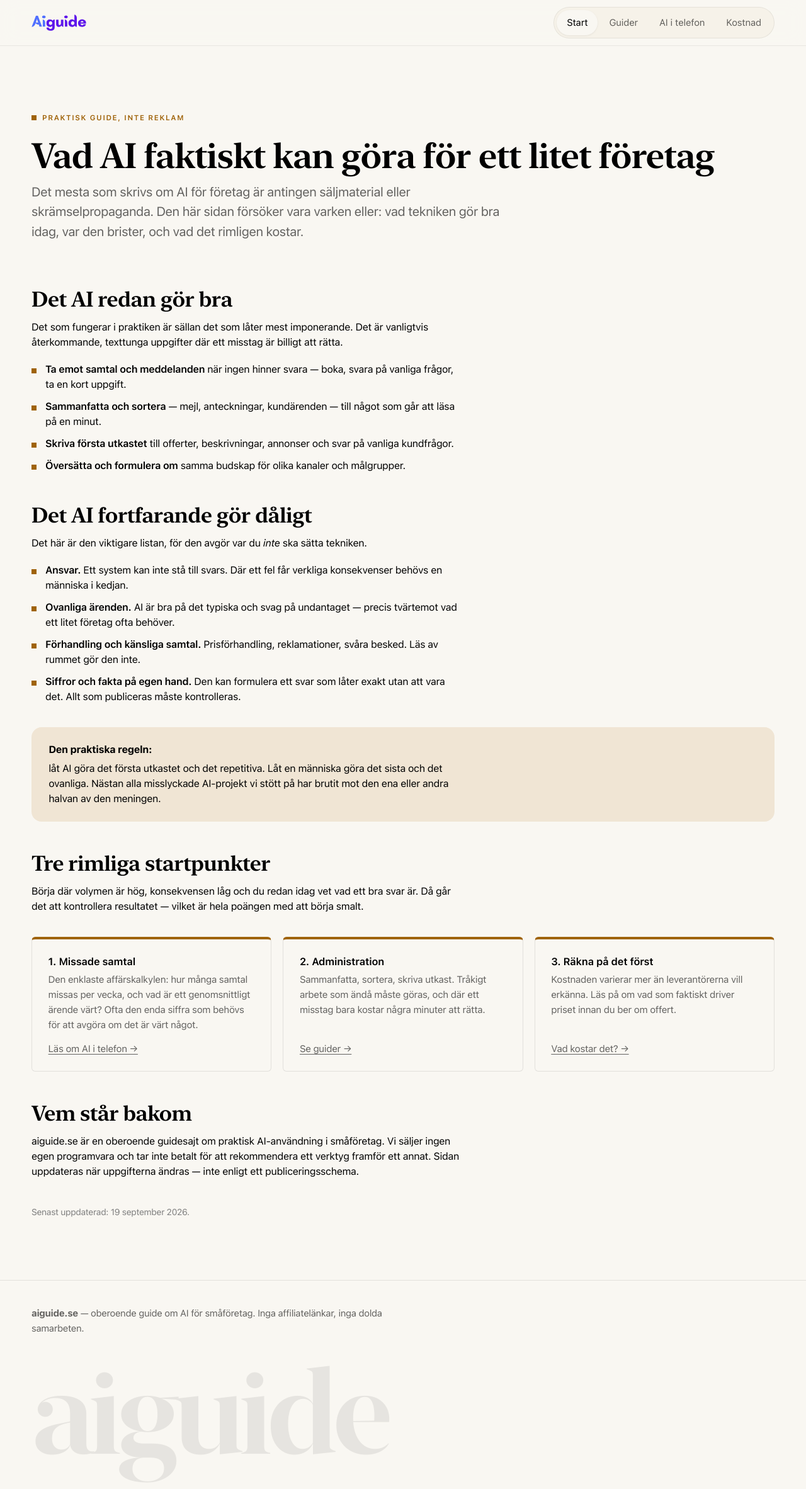
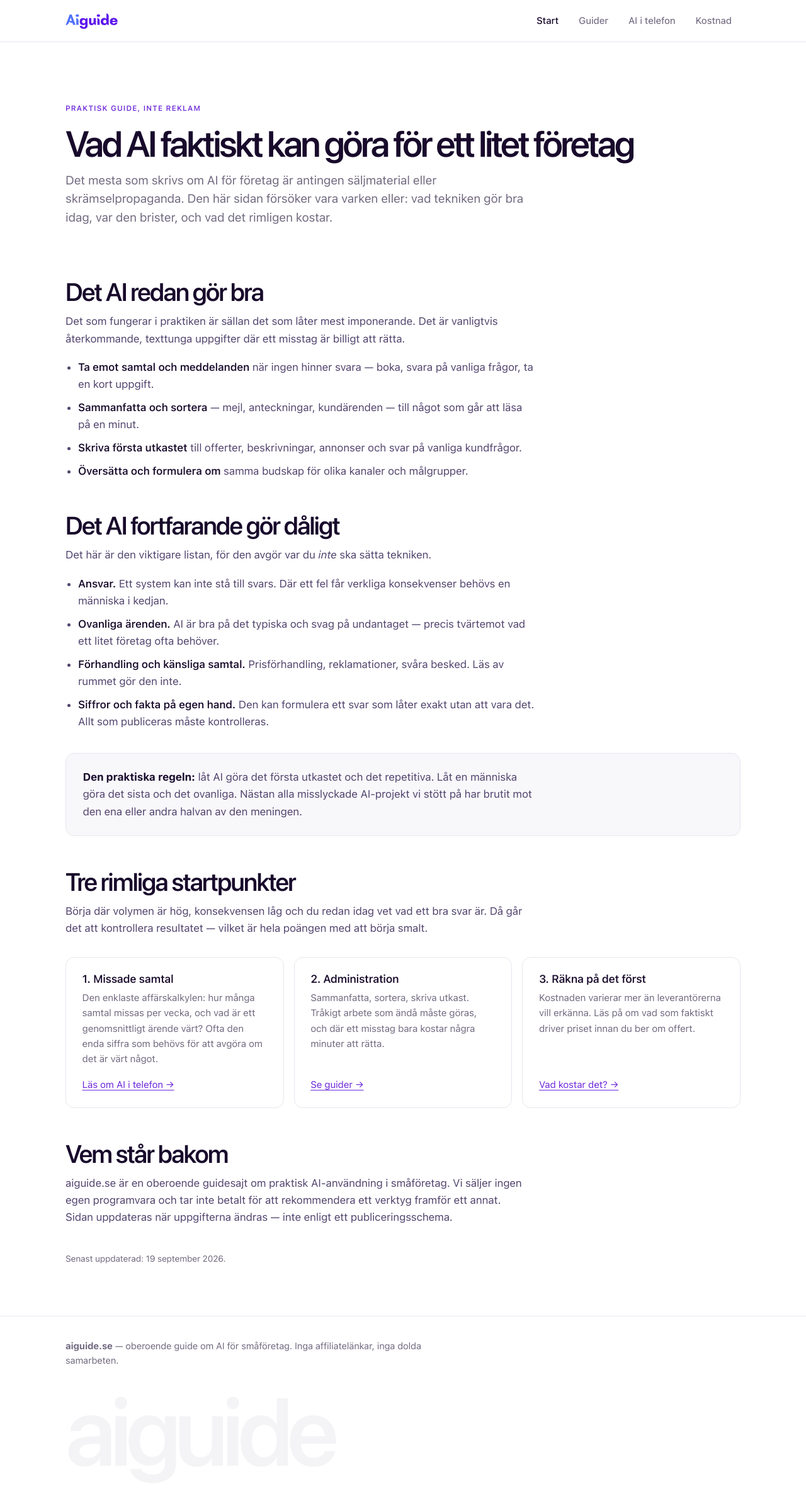
Before and after one commit to Mrproxygt/aiguide, a plain HTML site: page index.html in a window 1280 px wide. Shown: the whole page at 63% size. Drawn offline with Linux system fonts and the light colour scheme.

Commit message:
Byt till Menodi V1:s riktiga tokens — bort med cream/mustard
Förra passet byggde på "warm editorial" (cream #f9f7f2, mustard, serif-rubriker,
pill-nav, arrow-chips, fyrkantiga markörer). Det systemet kom från en orelaterad
design-skill (altana.ai/ventriloc.ca), inte från menodi.se.

V1:s faktiska värden, lästa ur Menodi/scripts/site_skin.py + renderad startsida:
  vit sida, --v1-action #6D28D9 (hover #5820b2), --amber #9D5CFF som liten accent,
  --ink #180A2B, --ink-soft #52456E, --v1-muted #726a80, --v1-line #e9e5ee,
  --v1-soft #f8f7fa, radie 8px knapp / 14px kort.
  Rubriker = SF Pro (sans) vikt ~550-560 med tight tracking — INTE serif.

Logotypens violett (#5e17eb) ligger nu i samma familj som #6D28D9.
Per-sektion-accenter borttagna; en åtgärdsfärg.

Co-Authored-By: Claude Code <noreply@anthropic.com>

```diff
--- a/assets/style.css
+++ b/assets/style.css
@@ -1,52 +1,38 @@
-/* aiguide.se — warm-editorial system (Menodi design language).
-   Cream "horchata" canvas, one accent per section, serif display (New York) + sans body (SF Pro),
-   10px control radius, arrow-chip CTAs, stat cards with a 4px accent top-border, 8px square
-   markers, giant footer wordmark. */
+/* aiguide.se — built on Menodi V1's actual tokens, read out of the shipping site
+   (Menodi/scripts/site_skin.py + the rendered homepage), not from a style guide.
+
+   V1 is: white page, one purple action colour, SF Pro headings at weight ~550 with
+   tight negative tracking (sans — NOT serif), solid 8px buttons, 14px cards, cool
+   greys. An earlier pass here used a cream/mustard "warm editorial" system borrowed
+   from an unrelated design skill; that was the wrong system and has been replaced. */
 
 :root {
-  /* canvas & ink — never pure white */
-  --paper: #f9f7f2;
-  --paper-alt: #f6f2e9;
-  --paper-mid: #dfdcd4;
-  --paper-deep: #f0e5d4;
-  --ink: #000;
-  --ink-soft: #1a1a1a;
-  --ink-60: rgba(0, 0, 0, .6);
-  --gray: #7f7f7f;
+  /* surfaces */
+  --bg: #fff;
+  --soft: #f8f7fa;              /* --v1-soft  */
+  --tint: #f2eef8;              /* inner-page lavender */
+  --ink: #180A2B;
+  --ink-soft: #52456E;
+  --muted: #726a80;             /* --v1-muted */
 
-  /* accent family — ONE per section */
-  --mustard: #9f6309;
-  --poppy: #f23c00;
-  --green: #007c4c;
-  --sky: #006ed1;
-  --blue: #273da6;
-  --violet: #9b317b;
+  /* one action colour */
+  --action: #6D28D9;            /* --v1-action */
+  --action-hover: #5820b2;
+  --amber: #9D5CFF;             /* brighter accent, small marks only */
+
+  /* lines */
+  --line: #e9e5ee;              /* --v1-line */
+  --line-strong: #dcd6e5;
+  --border: rgba(24, 10, 43, .09);
 
   /* geometry */
-  --radius-control: 10px;
-  --radius-card: 16px;
-  --radius-panel: 6px;
+  --radius-btn: 8px;
+  --radius-card: 14px;
+  --shadow: 0 3px 10px #28104c12;
 
-  /* layout */
-  --container-max: 1240px;
-  --container-pad: 30px;
-  --section-pad: 96px;
+  --wrap: 1120px;
   --measure: 68ch;
-
-  /* motion */
-  --ease-delight: cubic-bezier(.19, 1, .22, 1);
-
-  /* current section accent — overridden per page */
-  --accent: var(--mustard);
 }
-
-/* per-section accents */
-.accent-mustard { --accent: var(--mustard); }
-.accent-poppy   { --accent: var(--poppy); }
-.accent-green   { --accent: var(--green); }
-.accent-sky     { --accent: var(--sky); }
-.accent-blue    { --accent: var(--blue); }
-.accent-violet  { --accent: var(--violet); }
 
 * { box-sizing: border-box; }
 
@@ -54,185 +40,168 @@ html { -webkit-text-size-adjust: 100%; }
 
 body {
   margin: 0;
-  background: var(--paper);
-  color: var(--ink);
+  background: var(--bg);
+  color: var(--ink-soft);
   font-family: var(--sans);
-  font-size: 1rem;
-  letter-spacing: -0.36px;
-  line-height: 150%;
+  font-size: 17px;
+  line-height: 1.6;
+  letter-spacing: -0.011em;
   -webkit-font-smoothing: antialiased;
 }
 
+/* V1 headings: sans, heavy-ish, tightly tracked. */
 h1, h2, h3 {
-  font-family: var(--serif);
-  font-weight: 600;
-  line-height: 1.12;
-  letter-spacing: -0.02em;
-  margin: 0 0 .6rem;
+  font-family: var(--sans);
+  color: var(--ink);
+  line-height: 1.075;
+  margin: 0 0 .7rem;
+  text-wrap: balance;
 }
-
-h1 { font-size: clamp(2.1rem, 5.2vw, 3.5rem); }
-h2 { font-size: clamp(1.5rem, 3vw, 2.1rem); margin: 3rem 0 .85rem; }
-h3 { font-size: 1.15rem; margin: 0 0 .5rem; }
+h1 { font-size: clamp(2.35rem, 5.3vw, 3.6rem); font-weight: 560; letter-spacing: -.055em; }
+h2 { font-size: clamp(1.7rem, 3.2vw, 2.5rem); font-weight: 550; letter-spacing: -.04em; margin-top: 3.25rem; }
+h3 { font-size: 1.1rem; font-weight: 550; letter-spacing: -.02em; }
 
 p, li { max-width: var(--measure); }
 p { margin: 0 0 1.15rem; }
 
-a { color: inherit; text-underline-offset: 3px; }
-a:hover { color: var(--accent); }
+a { color: var(--action); text-underline-offset: 3px; }
+a:hover { color: var(--action-hover); }
 
-.wrap { max-width: var(--container-max); margin: 0 auto; padding: 0 var(--container-pad); }
+.wrap { max-width: var(--wrap); margin: 0 auto; padding: 0 24px; }
 
 .skip { position: absolute; left: -9999px; }
 .skip:focus {
-  left: 16px; top: 16px; background: var(--ink); color: var(--paper);
-  padding: 12px 16px; border-radius: var(--radius-control); z-index: 100;
+  left: 16px; top: 16px; background: var(--action); color: #fff;
+  padding: 12px 16px; border-radius: var(--radius-btn); z-index: 100;
 }
 
-/* ---------- header: pill nav ---------- */
+/* ---------- header ---------- */
 .site-head {
   position: sticky; top: 0; z-index: 20;
-  background: rgba(249, 247, 242, .88);
-  backdrop-filter: saturate(140%) blur(14px);
-  border-bottom: 1px solid rgba(0, 0, 0, .07);
+  background: rgba(255, 255, 255, .85);
+  backdrop-filter: saturate(180%) blur(12px);
+  border-bottom: 1px solid var(--line);
 }
 .site-head .wrap {
   display: flex; align-items: center; justify-content: space-between;
-  gap: 20px; min-height: 72px;
+  gap: 24px; min-height: 66px;
 }
 .brand { display: flex; align-items: center; text-decoration: none; }
-.brand img { display: block; height: 26px; width: auto; }
+.brand img { display: block; height: 25px; width: auto; }
 
-.site-nav {
-  display: flex; gap: 2px; align-items: center;
-  background: var(--paper-alt);
-  border: 1px solid rgba(0, 0, 0, .07);
-  border-radius: 999px;
-  padding: 4px;
-}
+.site-nav { display: flex; gap: 4px; align-items: center; }
 .site-nav a {
-  text-decoration: none; color: var(--ink-60);
-  font-size: .93rem; letter-spacing: -0.2px;
-  padding: 8px 16px; border-radius: 999px;
-  transition: background .25s var(--ease-delight), color .25s var(--ease-delight);
+  text-decoration: none; color: var(--muted);
+  font-size: .94rem; font-weight: 450; letter-spacing: -.01em;
+  padding: 7px 14px; border-radius: var(--radius-btn);
+  transition: color .18s, background .18s;
   white-space: nowrap;
 }
-.site-nav a:hover { color: var(--ink); }
-.site-nav a[aria-current="page"] { background: var(--paper); color: var(--ink); box-shadow: 0 1px 3px rgba(0,0,0,.07); }
+.site-nav a:hover { color: var(--ink); background: var(--soft); }
+.site-nav a[aria-current="page"] { color: var(--ink); font-weight: 500; }
 
 /* ---------- hero ---------- */
-.hero { padding: clamp(52px, 8vw, 104px) 0 8px; }
+.hero { padding: clamp(56px, 8vw, 96px) 0 12px; }
 .eyebrow {
-  display: flex; align-items: center; gap: 9px;
-  text-transform: uppercase; letter-spacing: .14em;
-  font-size: .72rem; font-weight: 600; color: var(--accent);
-  margin: 0 0 1.1rem;
-}
-.eyebrow::before {                    /* 8px square marker */
-  content: ""; width: 8px; height: 8px; background: var(--accent);
-  flex: none;
+  text-transform: uppercase; letter-spacing: .1em;
+  font-size: .73rem; font-weight: 550; color: var(--action);
+  margin: 0 0 1.05rem;
 }
 .lede {
-  font-size: clamp(1.08rem, 1.6vw, 1.28rem);
-  color: var(--ink-60); max-width: 60ch; line-height: 152%;
+  font-size: clamp(1.06rem, 1.5vw, 1.22rem);
+  color: var(--muted); max-width: 62ch; line-height: 1.55;
 }
 
-/* ---------- stat cards: 4px accent top-border ---------- */
+/* ---------- buttons (V1 .v1-button) ---------- */
+.btn {
+  display: inline-flex; align-items: center; justify-content: center;
+  gap: 12px; min-height: 46px; padding: 0 22px;
+  background: var(--action); color: #fff;
+  border: 1px solid var(--action); border-radius: var(--radius-btn);
+  font: 500 15px/1.2 var(--sans); text-decoration: none;
+  white-space: nowrap; transition: background .18s, box-shadow .18s;
+}
+.btn:hover { background: var(--action-hover); border-color: var(--action-hover); color: #fff; box-shadow: var(--shadow); }
+
+/* inline text CTA */
+.link-cta {
+  display: inline-flex; align-items: center; gap: 7px;
+  font-weight: 550; font-size: .95rem; text-decoration: none;
+  color: var(--action); white-space: nowrap;
+}
+.link-cta:hover { color: var(--action-hover); }
+.link-cta::after { content: "\2192"; transition: transform .18s; }
+.link-cta:hover::after { transform: translateX(3px); }
+
+/* ---------- cards ---------- */
 .grid {
-  display: grid; gap: 18px;
+  display: grid; gap: 16px;
   grid-template-columns: repeat(auto-fit, minmax(268px, 1fr));
-  margin: 2.25rem 0 3rem;
+  margin: 2rem 0 2.75rem;
 }
 .card {
-  position: relative;
-  display: flex;
-  flex-direction: column;      /* so the CTA can sit on the card floor, aligned across the row */
-  background: var(--paper);
-  border: 1px solid rgba(0, 0, 0, .09);
-  border-top: 4px solid var(--accent);
-  border-radius: var(--radius-panel);
-  padding: 1.6rem 1.6rem 1.4rem;
-  transition: transform .35s var(--ease-delight), box-shadow .35s var(--ease-delight);
+  display: flex; flex-direction: column;
+  background: var(--bg);
+  border: 1px solid var(--line);
+  border-radius: var(--radius-card);
+  padding: 1.55rem 1.6rem 1.5rem;
+  transition: border-color .18s, box-shadow .18s;
 }
+.card:hover { border-color: var(--line-strong); box-shadow: var(--shadow); }
+.card h3 { margin-bottom: .5rem; }
+.card p { color: var(--muted); font-size: .95rem; margin: 0 0 1rem; }
 .card > p:last-child { margin-top: auto; margin-bottom: 0; }
-.card:hover { transform: translateY(-3px); box-shadow: 0 10px 28px rgba(0, 0, 0, .07); }
-.card h3 { font-family: var(--sans); font-size: 1.02rem; font-weight: 600; letter-spacing: -0.2px; }
-.card p { color: var(--ink-60); font-size: .95rem; margin: 0 0 .9rem; }
-
-/* ---------- arrow-chip CTA ---------- */
-.chip {
-  display: inline-flex; align-items: center; gap: 8px;
-  border: 1px solid rgba(0, 0, 0, .16);
-  border-radius: var(--radius-control);
-  padding: 9px 14px;
-  font-size: .92rem; font-weight: 500; letter-spacing: -0.2px;
-  text-decoration: none; color: var(--ink);
-  background: transparent;
-  white-space: nowrap;         /* keep the arrow attached to its label */
-  transition: background .25s var(--ease-delight), border-color .25s var(--ease-delight), gap .25s var(--ease-delight);
-}
-.chip:hover { background: var(--accent); border-color: var(--accent); color: var(--paper); gap: 12px; }
-.chip::after { content: "\2192"; font-size: .95em; line-height: 1; }
-
-.card .chip { border: none; padding: 0; color: var(--accent); font-weight: 600; }
-.card .chip:hover { background: transparent; color: var(--ink); }
 
 /* ---------- callout ---------- */
 .note {
-  background: var(--paper-deep);
+  background: var(--soft);
+  border: 1px solid var(--line);
   border-radius: var(--radius-card);
-  padding: 1.5rem 1.7rem;
+  padding: 1.5rem 1.65rem;
   margin: 2.25rem 0;
 }
 .note p:last-child { margin-bottom: 0; }
-.note strong { display: block; margin-bottom: .35rem; }
+.note strong { color: var(--ink); }
 
-/* ---------- lists w/ square markers ---------- */
-ul.plain { list-style: none; padding-left: 0; }
-ul.plain > li { position: relative; padding-left: 22px; margin-bottom: .7rem; }
-ul.plain > li::before {
-  content: ""; position: absolute; left: 0; top: .62em;
-  width: 8px; height: 8px; background: var(--accent);
-}
-ol { padding-left: 1.3rem; }
+/* ---------- lists ---------- */
+ul, ol { padding-left: 1.25rem; }
 li { margin-bottom: .6rem; }
-li strong { font-weight: 600; }
+li strong { color: var(--ink); font-weight: 550; }
 
 /* ---------- table ---------- */
-.table-scroll { overflow-x: auto; margin: 1.75rem 0 2.5rem; }
+.table-scroll { overflow-x: auto; margin: 1.75rem 0 2.5rem; border: 1px solid var(--line); border-radius: var(--radius-card); }
 table { border-collapse: collapse; width: 100%; min-width: 480px; font-size: .95rem; }
-th, td { text-align: left; padding: .85rem 1rem; border-bottom: 1px solid rgba(0,0,0,.09); vertical-align: top; }
+th, td { text-align: left; padding: .85rem 1.05rem; border-bottom: 1px solid var(--line); vertical-align: top; }
 th {
-  font-size: .72rem; text-transform: uppercase; letter-spacing: .1em;
-  color: var(--ink-60); font-weight: 600; border-bottom-color: rgba(0,0,0,.16);
+  font-size: .72rem; text-transform: uppercase; letter-spacing: .08em;
+  color: var(--muted); font-weight: 550; background: var(--soft);
 }
-tbody tr:hover { background: var(--paper-alt); }
+tbody tr:last-child td { border-bottom: 0; }
 
-/* ---------- footer: giant wordmark ---------- */
+/* ---------- footer ---------- */
 .site-foot {
-  border-top: 1px solid rgba(0, 0, 0, .09);
-  margin-top: var(--section-pad);
-  padding: 2.5rem 0 1.5rem;
-  color: var(--ink-60); font-size: .93rem;
+  border-top: 1px solid var(--line);
+  margin-top: 5rem; padding: 2.25rem 0 1.25rem;
+  color: var(--muted); font-size: .92rem;
 }
-.site-foot a { color: var(--ink-60); }
+.site-foot a { color: var(--muted); }
 .foot-mark {
-  font-family: var(--serif); font-weight: 600;
-  font-size: clamp(3.5rem, 15vw, 12rem);
-  line-height: .82; letter-spacing: -0.045em;
-  color: var(--ink); opacity: .07;
-  margin: 2.5rem 0 0; user-select: none;
+  font-family: var(--sans); font-weight: 560;
+  font-size: clamp(3rem, 13vw, 9.5rem);
+  line-height: .85; letter-spacing: -.06em;
+  color: var(--ink); opacity: .045;
+  margin: 2.25rem 0 0; user-select: none;
 }
 
-.updated { font-size: .87rem; color: var(--gray); margin-top: 2.5rem; }
+.updated { font-size: .86rem; color: var(--muted); margin-top: 2.5rem; }
 
 @media (max-width: 720px) {
-  :root { --container-pad: 20px; --section-pad: 64px; }
-  .site-head .wrap { flex-direction: column; align-items: flex-start; gap: 12px; padding-top: 14px; padding-bottom: 14px; }
-  .brand img { height: 23px; }
+  body { font-size: 16px; }
+  .site-head .wrap { flex-direction: column; align-items: flex-start; gap: 10px; padding-top: 13px; padding-bottom: 13px; }
+  .brand img { height: 22px; }
   .site-nav { width: 100%; overflow-x: auto; }
-  .site-nav a { padding: 8px 13px; font-size: .88rem; }
-  .foot-mark { opacity: .06; }
+  .site-nav a { padding: 7px 11px; font-size: .89rem; }
+  h2 { margin-top: 2.5rem; }
 }
 
 @media (prefers-reduced-motion: reduce) {
--- a/index.html
+++ b/index.html
@@ -13,7 +13,7 @@
 <link rel="stylesheet" href="/fonts/fonts.css">
 <link rel="stylesheet" href="/assets/style.css">
 </head>
-<body class="accent-mustard">
+<body>
 <a class="skip" href="#main">Till innehållet</a>
 
 <header class="site-head">
@@ -46,7 +46,7 @@
       Det som fungerar i praktiken är sällan det som låter mest imponerande. Det är vanligtvis
       återkommande, texttunga uppgifter där ett misstag är billigt att rätta.
     </p>
-    <ul class="plain">
+    <ul>
       <li><strong>Ta emot samtal och meddelanden</strong> när ingen hinner svara — boka, svara på vanliga frågor, ta en kort uppgift.</li>
       <li><strong>Sammanfatta och sortera</strong> — mejl, anteckningar, kundärenden — till något som går att läsa på en minut.</li>
       <li><strong>Skriva första utkastet</strong> till offerter, beskrivningar, annonser och svar på vanliga kundfrågor.</li>
@@ -57,7 +57,7 @@
     <p>
       Det här är den viktigare listan, för den avgör var du <em>inte</em> ska sätta tekniken.
     </p>
-    <ul class="plain">
+    <ul>
       <li><strong>Ansvar.</strong> Ett system kan inte stå till svars. Där ett fel får verkliga konsekvenser behövs en människa i kedjan.</li>
       <li><strong>Ovanliga ärenden.</strong> AI är bra på det typiska och svag på undantaget — precis tvärtemot vad ett litet företag ofta behöver.</li>
       <li><strong>Förhandling och känsliga samtal.</strong> Prisförhandling, reklamationer, svåra besked. Läs av rummet gör den inte.</li>
```
Also changed, not shown: ai-telefon/index.html (+3 -3 lines), guider/index.html (+1 -1 lines), kostnad/index.html (+1 -1 lines).
